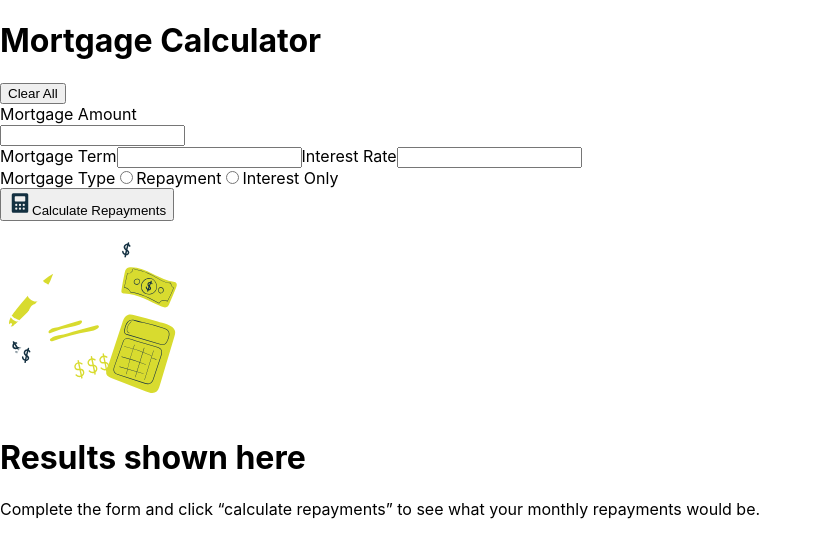
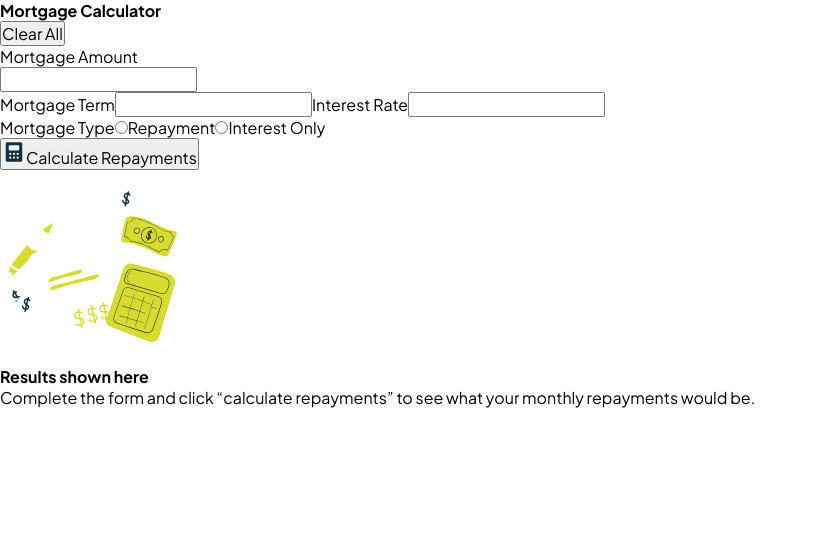
Before and after one commit to nayera540/mortgage-repayment-calculator, a JavaScript app: page / in a window 1280 px wide. Shown: the top 558 px of the page, without its empty margins (0-822 px from the left). Built offline with nearby package versions, Linux system fonts and the light colour scheme; the HTML template or start-up script is replaced by a standard one.

Commit message:
Add Results and Calculator containers

```diff
--- a/public/index.html
+++ b/public/index.html
@@ -2,7 +2,7 @@
 <html lang="en">
   <head>
     <meta charset="utf-8" />
-    <link rel="icon" href="%PUBLIC_URL%/favicon.ico" />
+    <link rel="icon" href="/assets/images/favicon-32x32.png" />
     <meta name="viewport" content="width=device-width, initial-scale=1" />
     <meta name="theme-color" content="#000000" />
     <meta
@@ -15,6 +15,12 @@
       user's mobile device or desktop. See https://developers.google.com/web/fundamentals/web-app-manifest/
     -->
     <link rel="manifest" href="%PUBLIC_URL%/manifest.json" />
+    <link rel="preconnect" href="https://fonts.googleapis.com" />
+    <link rel="preconnect" href="https://fonts.gstatic.com" crossorigin />
+    <link
+      href="https://fonts.googleapis.com/css2?family=Plus+Jakarta+Sans:ital,wght@0,200..800;1,200..800&display=swap"
+      rel="stylesheet"
+    />
     <!--
       Notice the use of %PUBLIC_URL% in the tags above.
       It will be replaced with the URL of the `public` folder during the build.
@@ -24,7 +30,7 @@
       work correctly both with client-side routing and a non-root public URL.
       Learn how to configure a non-root public URL by running `npm run build`.
     -->
-    <title>React App</title>
+    <title>Mortgage repayment calculator</title>
   </head>
   <body>
     <noscript>You need to enable JavaScript to run this app.</noscript>
--- a/src/index.css
+++ b/src/index.css
@@ -1,13 +1,8 @@
-body {
+*{
   margin: 0;
-  font-family: -apple-system, BlinkMacSystemFont, 'Segoe UI', 'Roboto', 'Oxygen',
-    'Ubuntu', 'Cantarell', 'Fira Sans', 'Droid Sans', 'Helvetica Neue',
-    sans-serif;
-  -webkit-font-smoothing: antialiased;
-  -moz-osx-font-smoothing: grayscale;
+  padding: 0;
+  font-size: 16px;
+  box-sizing: border-box;
+  font-family: "Plus Jakarta Sans", sans-serif;
+  font-optical-sizing: auto;
 }
-
-code {
-  font-family: source-code-pro, Menlo, Monaco, Consolas, 'Courier New',
-    monospace;
-}
```
